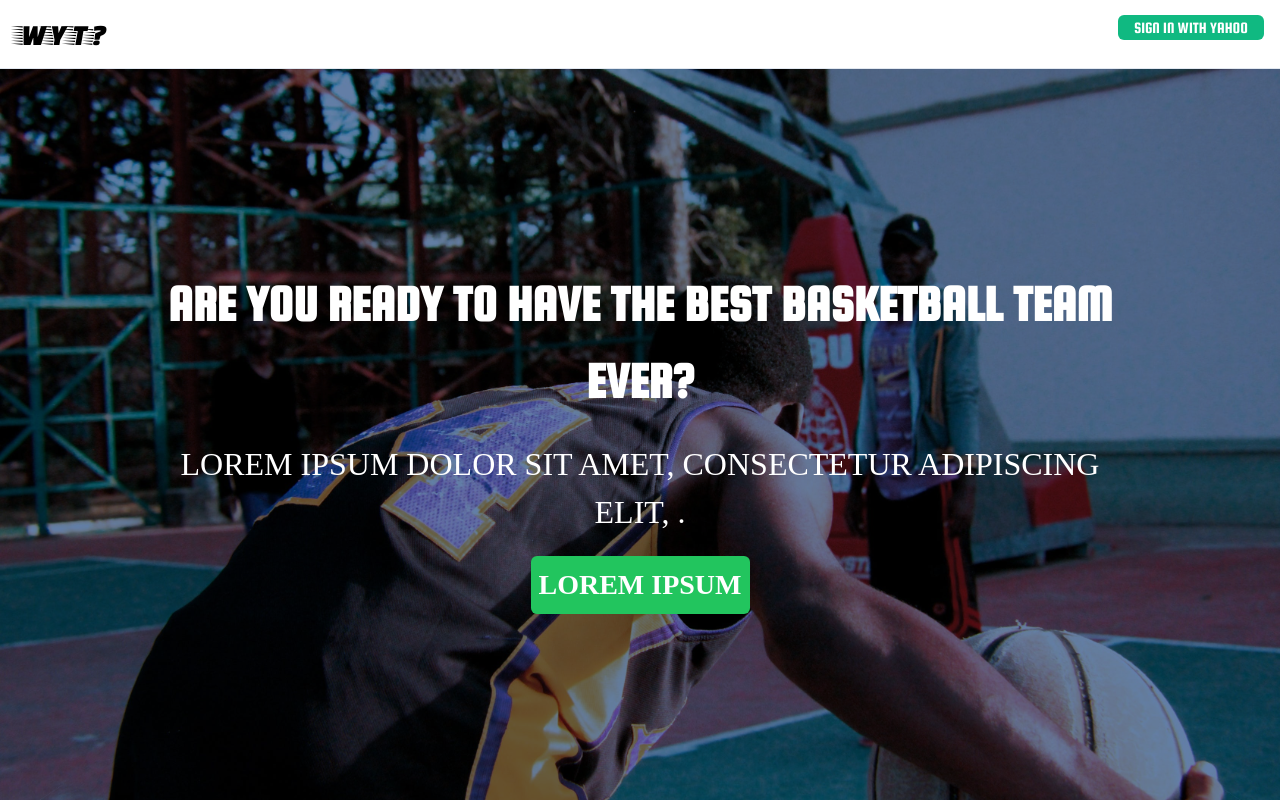
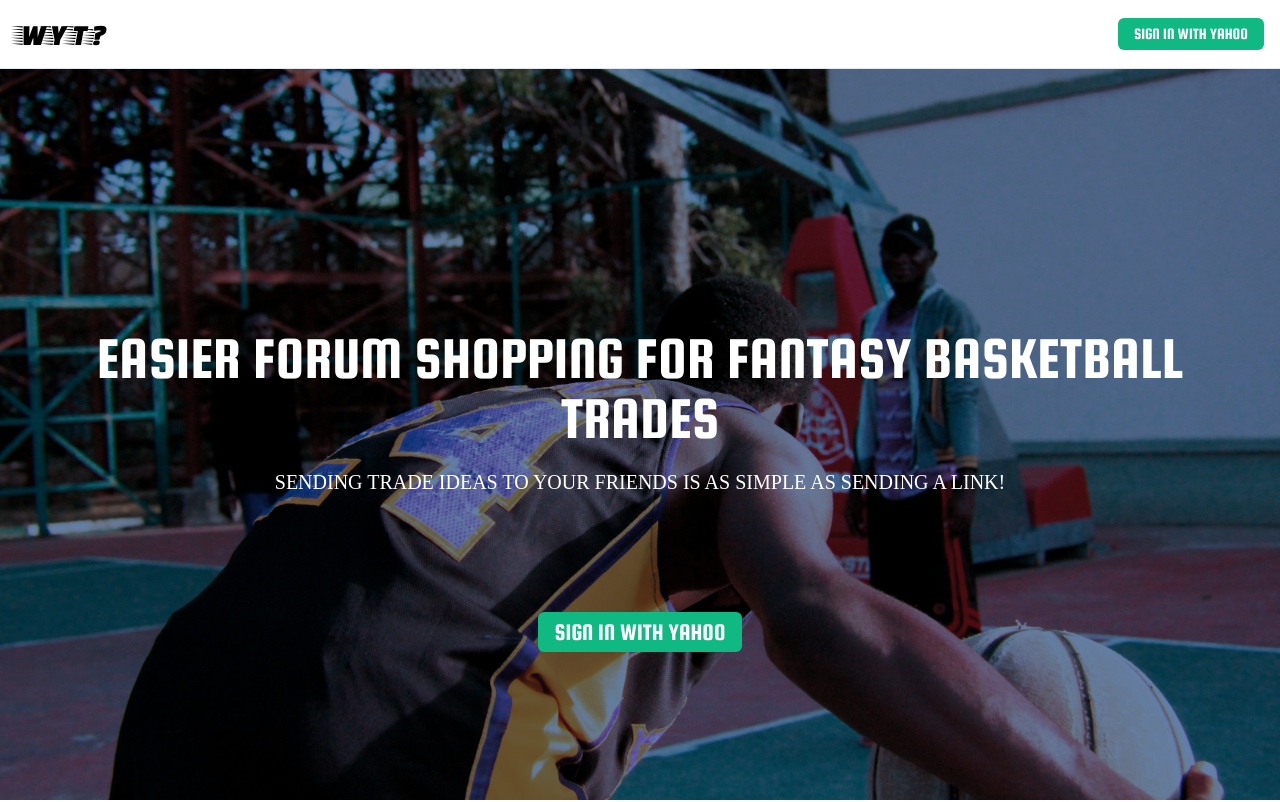
Before and after one commit to ajong1994/wyt-react, a React (Create React App) app: page / in a window 1280 px wide. Shown: the top 802 px of the page. Built offline with nearby package versions, Linux system fonts and the light colour scheme; a web font is replaced by a local one; what javascript-time-ago would draw is missing.

Commit message:
Finished home page

```diff
--- a/src/pages/Home.js
+++ b/src/pages/Home.js
@@ -3,6 +3,7 @@ import { SessionContext } from '../contexts/SessionContext'
 import { Navigate } from 'react-router-dom';
 import kobelogo from '../assets/home/pexels-photo-2304351.jpeg'
 import logo from '../assets/home/green-freek.svg'
+import LinkButton from '../components/LinkButtons';
 
 const Home = () => {
 
@@ -14,16 +15,20 @@ const Home = () => {
 
     //This page will contain information about the site as well as graphics
     return (
-        <div className='w-full h-auto flex flex-col justify-center items-center'>
-            <div className='w-full h-screen flex text-white'>
-                <div className='w-full h-full flex flex-col justify-center items-center gap-5 px-3 relative bottom-10 md:px-10 lg:px-[8em] lg:relative xl:px-[10em]'>
-                    <h1 className='uppercase font-bold text-[2.2em] align-middle text-center lg:text-[3.0em] xl:text-[3.2em]'>Are you ready to have the best basketball team ever?</h1>
-                    <p className='align-middle text-center text-[30px] sm:text-[32px] font-body'> Lorem ipsum dolor sit amet, consectetur adipiscing elit, .</p>
-                    <button className='text-[22px] sm:text-[28px] font-body uppercase font-bold p-2 bg-green-500 hover:bg-green-400 rounded-md text-white'>Lorem Ipsum</button>
+        <div className='w-full flex flex-col justify-center items-center'>
+            <div className='w-full h-full flex text-white'>
+                <div className='w-full pt-64 md:pt-72 flex flex-col justify-center items-center gap-5 px-3 relative bottom-10'>
+                    <h1 className='text-center text-3xl md:text-6xl'>Easier Forum shopping for Fantasy Basketball trades</h1>
+                    <p className='text-center md:text-xl'>Sending trade ideas to your friends is as simple as sending a link!</p>
+                    <LinkButton
+                        url="https://wyt-rails.herokuapp.com/auth/yahoo_auth"
+                        color="bg-emerald-500"
+                        classnames="text-white mt-24 text-2xl"
+                    >Sign In with Yahoo</LinkButton>
                 </div>
 
             </div>
-            <div className='w-full h-[auto] flex justify-center items-center lg:h-screen'>
+            {/* <div className='w-full h-[auto] flex justify-center items-center lg:h-screen'>
                 <div className='w-full h-auto flex flex-col md:flex-row justify-end items-center md:px-10 lg:px-[8em] xl:px-[10em]'>
                     <div className='w-full h-[700px`] flex flex-col justify-start items-center lg:items-start gap-[30px] xl:w-[50%]'>
                         <h1 className='uppercase font-bold text-[2.2em] align-middle text-center'>Lorem Ipsum Dolor</h1>
@@ -32,8 +37,8 @@ const Home = () => {
                     </div>
                     <img src={logo} className='w-[100%] h-[auto] sm:w-[390px] xl:w-[50%]' />
                 </div>
-            </div>
-            <div className='absolute top-0 w-full h-screen z-[-999] bg-kobelogo bg-center bg-cover bg-no-repeat bg-blend-overlay bg-slate-700' /> {/**  Wallpaper*/}
+            </div> */}
+            <div className='absolute top-0 w-full h-screen z-[-999] bg-kobelogo bg-center bg-cover bg-no-repeat bg-blend-overlay bg-slate-700' />
         </div>
     )
 }
--- a/src/pages/NewTrade.js
+++ b/src/pages/NewTrade.js
@@ -125,19 +125,19 @@ const NewTrade = () => {
           <p>{location.state?.leagueName}</p>
         </div>
         <div className="pt-4">
-          < Select
+          {userRoster.length > 0 && <Select
             onChange={setPartner}
             options={partnerOptions}
             placeholder="Select Team"
             defaultValue=""
           >
-          </Select >
+          </Select>}
         </div>
       </div>
       <div className="flex flex-col md:flex-row justify-center">
         <div className="flex flex-col gap-y-4 overflow-x-auto md:w-[46%] md:pr-4">
           <h2 className="text-4xl sticky top-0 left-0 pt-8">{location.state?.teamName}</h2>
-            {userRoster ?
+            {userRoster.length > 0 ?
                 userRoster?.map((player, index) =>
                 <PlayerCard
                   key={index}
@@ -148,15 +148,13 @@ const NewTrade = () => {
                   checkedArr={userCheckedState}
                 />
                 )
-                : <>
+                :
                   <p>
                     This league is currently inactive
                   </p>
-                  <Link to="/">Back button here</Link>
-                </>
             }
         </div>
-          {partner ?
+          {userRoster &&
             <div className="flex flex-col gap-y-4 overflow-x-auto mt-8 border-t border-slate-400 md:mt-0 md:w-[46%] md:border-t-0 md:border-l md:pl-4">
               {partner && <h2 className="text-4xl sticky top-0 left-0 pt-8 md:mt-0">{partner?.label}</h2>}
               {partnerRoster &&
@@ -172,15 +170,12 @@ const NewTrade = () => {
                   )
               }
             </div>
-            :
-            <p>
-              No partner team selected
-            </p>
           }
       </div>
       <StickyButton
         cb={handleSubmit}
         classnames={ (userRoster && partnerRoster && (playersToSend?.length > 0) && (playersToReceive?.length > 0)) ? "bg-emerald-500 text-white" : "bg-slate-200 text-black" }
+        disabled={ (userRoster && partnerRoster && (playersToSend?.length > 0) && (playersToReceive?.length > 0)) ? false: true}
         >Create Trade
       </StickyButton>
     </div>
--- a/src/parts/NavBar.js
+++ b/src/parts/NavBar.js
@@ -22,7 +22,7 @@ const NavBar = () => {
             { isLoggedIn ?
                 <Button cb={()=>handleClick()} color="bg-slate-700" classnames="text-white ml-auto">Logout</Button>
             :
-                <li className="ml-auto">
+                <li className="ml-auto flex items-center">
                     <LinkButton
                         url="https://wyt-rails.herokuapp.com/auth/yahoo_auth"
                         color="bg-emerald-500"
--- a/src/parts/StickyButton.js
+++ b/src/parts/StickyButton.js
@@ -1,11 +1,11 @@
 import React from 'react';
 
-const StickyButton = ({cb, classnames, children}) => {
+const StickyButton = ({cb, classnames, children, disabled}) => {
   return (
         <div className="fixed bottom-0 left-0 right-0 bg-white px-4 py-2 w-screen">
             <p
                 className={`rounded-md py-2 px-4 m-auto w-full inline-flex justify-center items-center font-header text-lg ${classnames}`}
-                onClick={()=>cb()}
+                onClick={ disabled ? null : ()=>cb() }
                 >
                 {children}</p>
         </div>
```
